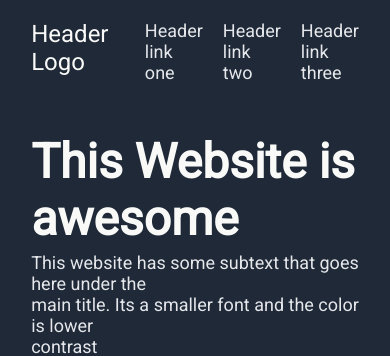
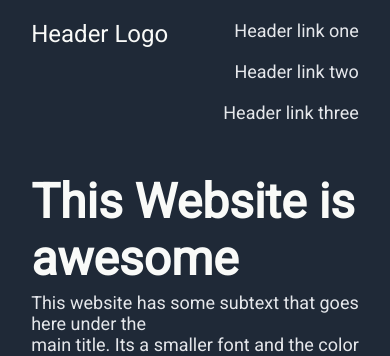
Before and after one commit to Puchungu/odin, a plain HTML site: page index.html in a window 390 px wide. Shown: the top 356 px of the page. Drawn offline with Linux system fonts and the light colour scheme.

Commit message:
Haciendo mas responsivo el header

```diff
--- a/styles.css
+++ b/styles.css
@@ -14,6 +14,7 @@
 .headerlogo{
     display: flex;
     flex: 1;
+    flex-shrink: 0;
     color: #f9faf8;
     font-size: 24px;
     margin-top: 20px;
@@ -22,6 +23,7 @@
 .headerlinks{
     display: flex;
     justify-content: flex-end;
+    flex-wrap: wrap;
     flex: 1;
     gap: 20px;
     font-size: 18px;
```
